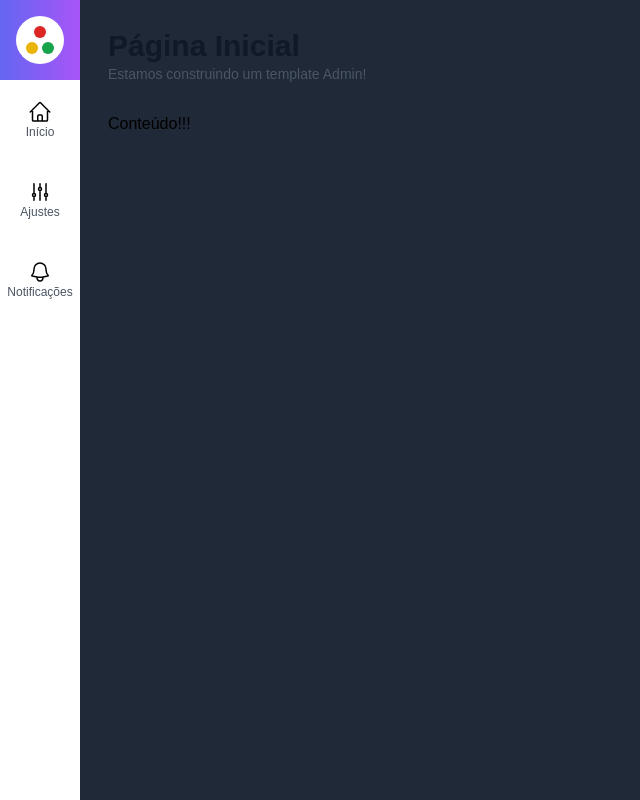
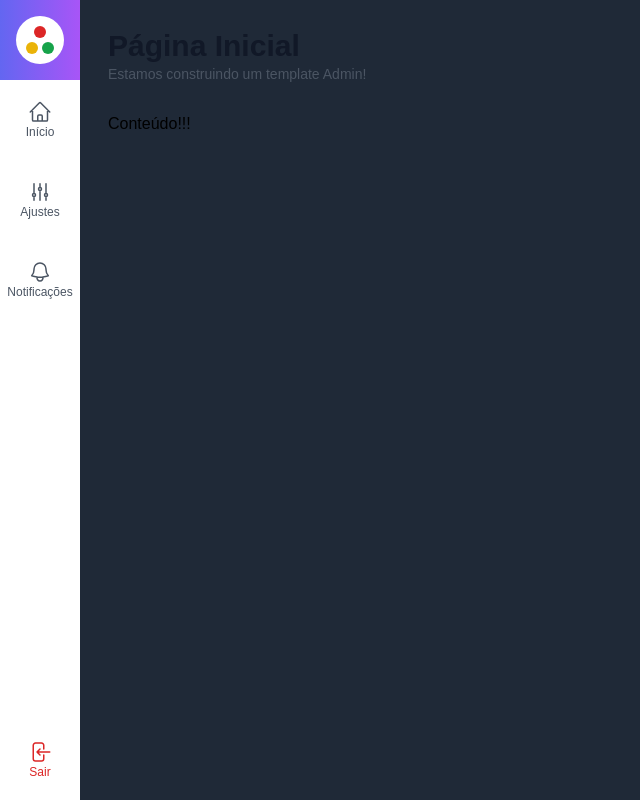
Before and after one commit to LeticiaLopess/admin-template, a Next.js app: page / in a window 1280 px wide. Shown: the whole page, without its empty margins (0-640 px from the left). Built offline with nearby package versions, Linux system fonts and the light colour scheme.

Commit message:
Logo Sair

```diff
--- a/src/components/icons/index.tsx
+++ b/src/components/icons/index.tsx
@@ -16,4 +16,10 @@
 </svg>
 )
 
+export const IconeSair = (
+  <svg xmlns="http://www.w3.org/2000/svg" fill="none" viewBox="0 0 24 24" strokeWidth={1.5} stroke="currentColor" className="w-6 h-6">
+  <path strokeLinecap="round" strokeLinejoin="round" d="M15.75 9V5.25A2.25 2.25 0 0013.5 3h-6a2.25 2.25 0 00-2.25 2.25v13.5A2.25 2.25 0 007.5 21h6a2.25 2.25 0 002.25-2.25V15M12 9l-3 3m0 0l3 3m-3-3h12.75" />
+</svg>
+)
+
 // https://heroicons.com/ -> copiar jsx
--- a/src/components/template/MenuItem.tsx
+++ b/src/components/template/MenuItem.tsx
@@ -1,26 +1,43 @@
 import Link from "next/link"
 
 interface MenuitemProps {
-    url: string
+    url?: string
     texto: string
     icone: any
+    className?: string
+    onClick?: (evento:any) => void
 }
 
 export default function MenuItem(props: MenuitemProps) {
+    function renderizarLink() {
         return (
-        <li className={`hover:bg-gray-100`}>
-            <Link legacyBehavior href={props.url}>
             <a className={`
-                flex flex-col justify-center items-center h-20 w-20
+                    flex flex-col justify-center items-center
+                    h-20 w-20  text-gray-600
+                    ${props.className}
                 `}>
                 {props.icone}
                 <span className={`
-                        text-xs font-light text-gray-600
+                    text-xs font-light
                     `}>
                     {props.texto}
                 </span>
             </a>
+        )
+
+    }
+    return (
+        <li onClick={props.onClick} className={
+            `hover:bg-gray-100
+            cursor-pointer
+            `}>
+            {props.url ? (
+                <Link legacyBehavior href={props.url}>
+                {renderizarLink()}
                 </Link>
+            ) : (
+                renderizarLink()
+                )}
         </li>
     )
 }
--- a/src/components/template/MenuLateral.tsx
+++ b/src/components/template/MenuLateral.tsx
@@ -1,11 +1,11 @@
-import { IconeCasa, IconeAjustes, IconeSino } from "../icons";
+import { IconeCasa, IconeAjustes, IconeSino, IconeSair } from "../icons";
 import MenuItem from "./MenuItem";
 import { isPropertySignature } from "typescript";
 import Logo from "./Logo";
 
 export default function MenuLateral() {
     return (
-        <aside>
+        <aside className="flex flex-col">
             <div className={`
                 flex flex-col items-center justify-center
                 bg-gradient-to-r from-indigo-500 to-purple-500
@@ -13,11 +13,18 @@
             `}>
                 <Logo />
             </div>
-            <ul>
+            <ul className="flex-grow">
                <MenuItem url="/" texto="Início" icone={IconeCasa}/>
                <MenuItem url="/ajustes" texto="Ajustes" icone={IconeAjustes} />
                <MenuItem url="/notificacoes" texto="Notificações" icone={IconeSino} />
             </ul>
+            <ul>
+               <MenuItem url="/notificacoes" texto="Sair" icone={IconeSair} onClick={() => console.log('logout')}
+               className={`
+                    text-red-600
+                    hover:bg-red-400 hover:text-white
+               `}/>
+            </ul>
         </aside>
     )
 }
```
Lines whose indentation alone changed are shown as unchanged.
